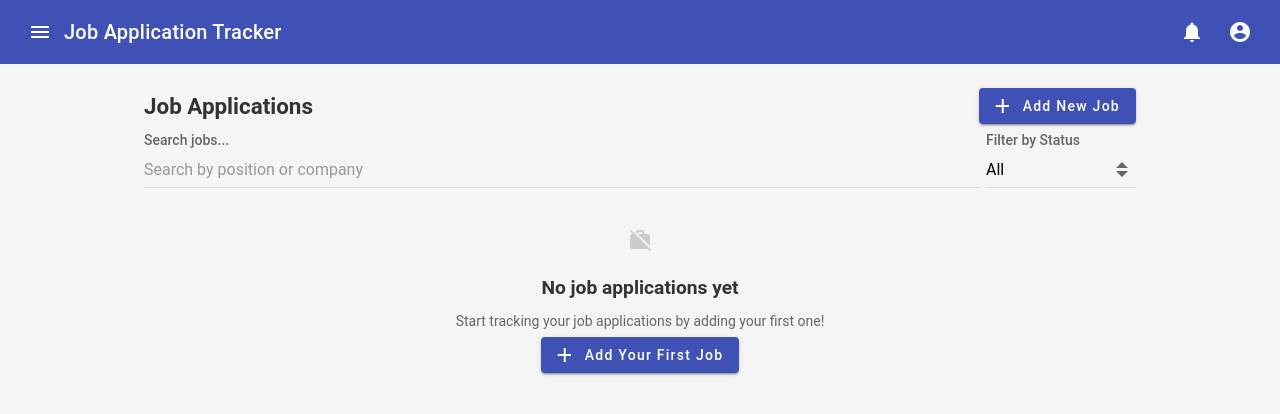
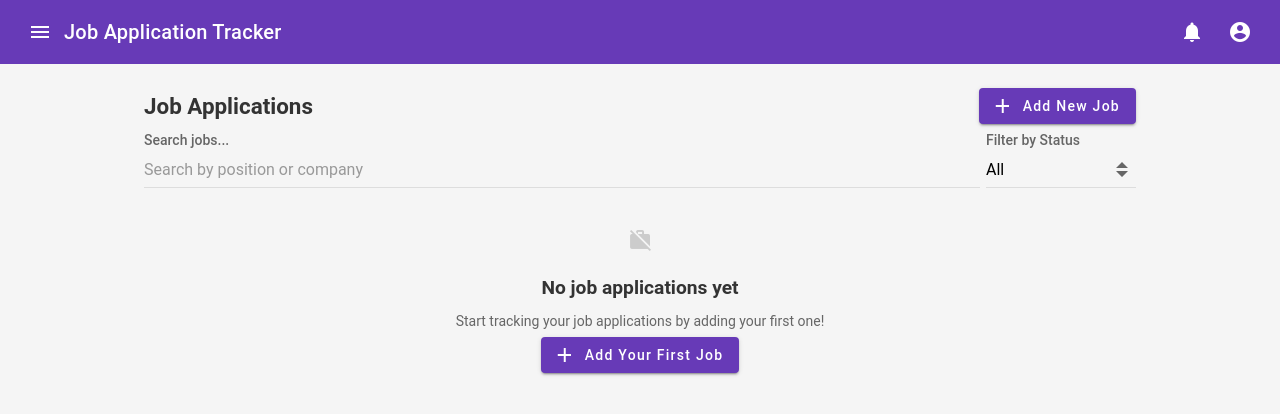
Before and after one commit to vavanv/job-app-tracker, an Angular app: page /jobs in a window 1280 px wide. Shown: the top 414 px of the page. Built offline with nearby package versions, Linux system fonts and the light colour scheme.

Commit message:
color chnaged

```diff
--- a/src/app/app.component.css
+++ b/src/app/app.component.css
@@ -7,7 +7,7 @@
 }
 
 .sidenav-header {
-  background-color: #3f51b5;
+  background-color: #87ceeb;
   color: white;
   font-weight: 500;
 }
@@ -27,12 +27,12 @@
 }
 
 .active-link {
-  background-color: rgba(63, 81, 181, 0.1) !important;
-  color: #3f51b5 !important;
+  background-color: rgba(135, 206, 235, 0.1) !important;
+  color: #87ceeb !important;
 }
 
 .active-link mat-icon {
-  color: #3f51b5 !important;
+  color: #87ceeb !important;
 }
 
 /* Mobile styles */
--- a/src/app/components/dashboard/dashboard.component.css
+++ b/src/app/components/dashboard/dashboard.component.css
@@ -23,7 +23,7 @@ h1 {
 .stat-number {
   font-size: 2.5rem;
   font-weight: bold;
-  color: #3f51b5;
+  color: #87ceeb;
   margin-top: 8px;
 }
 
--- a/src/app/components/job-detail/job-detail.component.css
+++ b/src/app/components/job-detail/job-detail.component.css
@@ -78,7 +78,7 @@
 
 .status-applied {
   background-color: #e3f2fd;
-  color: #1976d2;
+  color: #87ceeb;
 }
 
 .status-interview {
@@ -180,7 +180,7 @@
 }
 
 .attachment-item button {
-  color: #1976d2;
+  color: #87ceeb;
 }
 
 .attachment-item button:hover {
--- a/src/app/components/job-form/job-form.component.css
+++ b/src/app/components/job-form/job-form.component.css
@@ -106,7 +106,7 @@ mat-card-actions button {
 }
 
 .existing-file-info mat-icon {
-  color: #1976d2;
+  color: #87ceeb;
 }
 
 @media (max-width: 768px) {
--- a/src/app/components/job-list/job-list.component.css
+++ b/src/app/components/job-list/job-list.component.css
@@ -108,7 +108,7 @@ mat-chip-set {
 
 .status-applied {
   background-color: #e3f2fd;
-  color: #1976d2;
+  color: #87ceeb;
 }
 
 .status-interview {
--- a/src/app/components/simple-input/simple-input.component.css
+++ b/src/app/components/simple-input/simple-input.component.css
@@ -36,7 +36,7 @@ textarea.simple-input {
 
  textarea.simple-input:focus {
    border-bottom-width: 2px;
-   border-bottom-color: #1976d2;
+   border-bottom-color: #87ceeb;
  }
 
  textarea.simple-input.error {
@@ -58,7 +58,7 @@ textarea.simple-input {
 
   select.simple-input:focus {
     border-bottom-width: 2px;
-    border-bottom-color: #1976d2;
+    border-bottom-color: #87ceeb;
   }
 
   select.simple-input.error {
--- a/src/styles.css
+++ b/src/styles.css
@@ -1,5 +1,26 @@
 /* You can add global styles to this file, and also import other style files */
-@import '@angular/material/prebuilt-themes/indigo-pink.css';
+@import '@angular/material/prebuilt-themes/deeppurple-amber.css';
+
+/* Override Material theme colors to light blue */
+:root {
+  --mdc-theme-primary: #87ceeb;
+  --mdc-theme-secondary: #87ceeb;
+  --mat-toolbar-container-background-color: #87ceeb;
+  --mat-app-background-color: #f8f9fa;
+}
+
+.mat-mdc-raised-button.mat-primary {
+  --mdc-protected-button-container-color: #87ceeb;
+}
+
+.mat-mdc-button.mat-primary {
+  --mdc-text-button-label-text-color: #87ceeb;
+}
+
+.mat-mdc-outlined-button.mat-primary {
+  --mdc-outlined-button-outline-color: #87ceeb;
+  --mdc-outlined-button-label-text-color: #87ceeb;
+}
 /* Material Icons font face declaration */
 @font-face {
   font-family: 'Material Icons';
```
